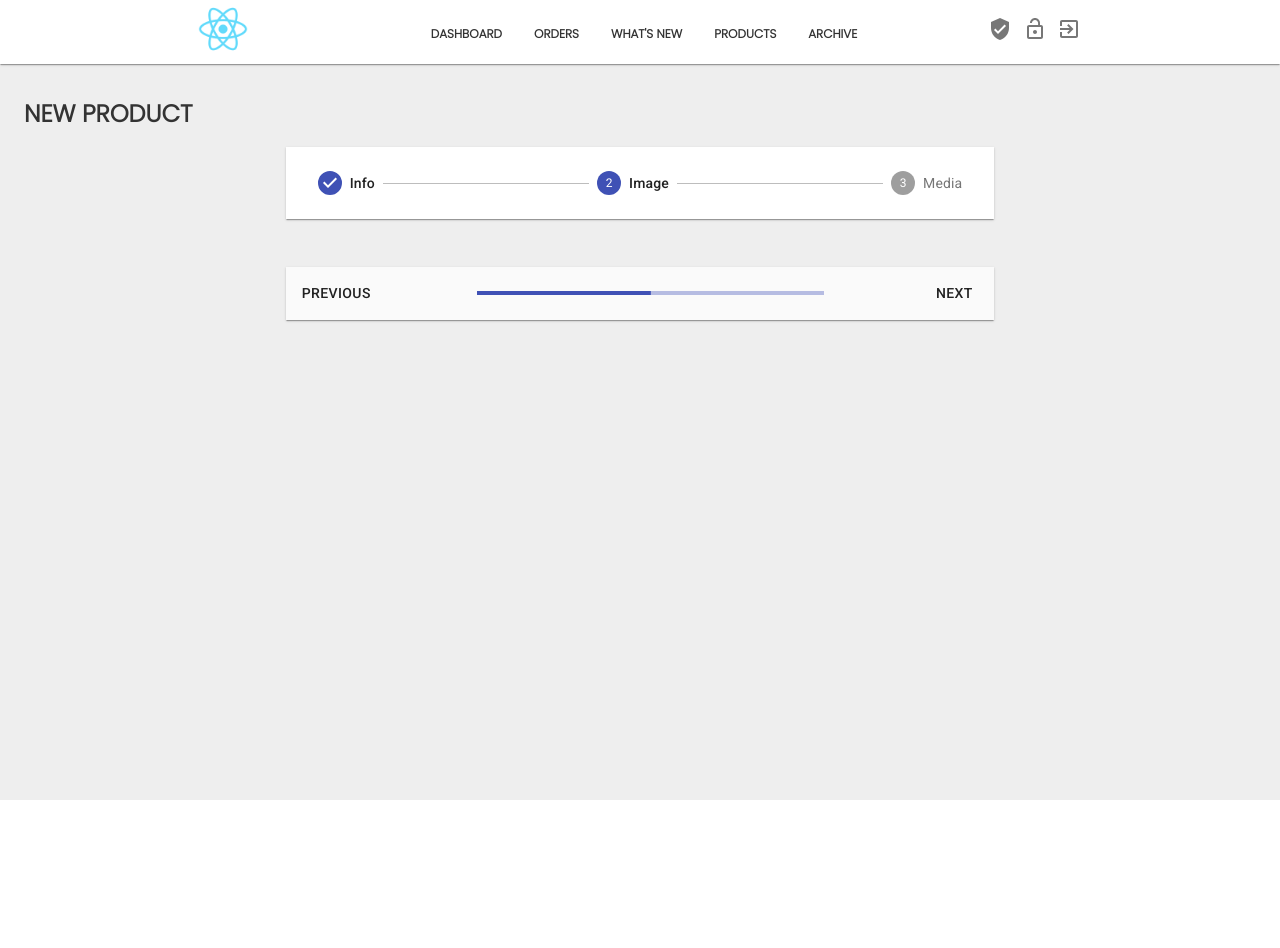
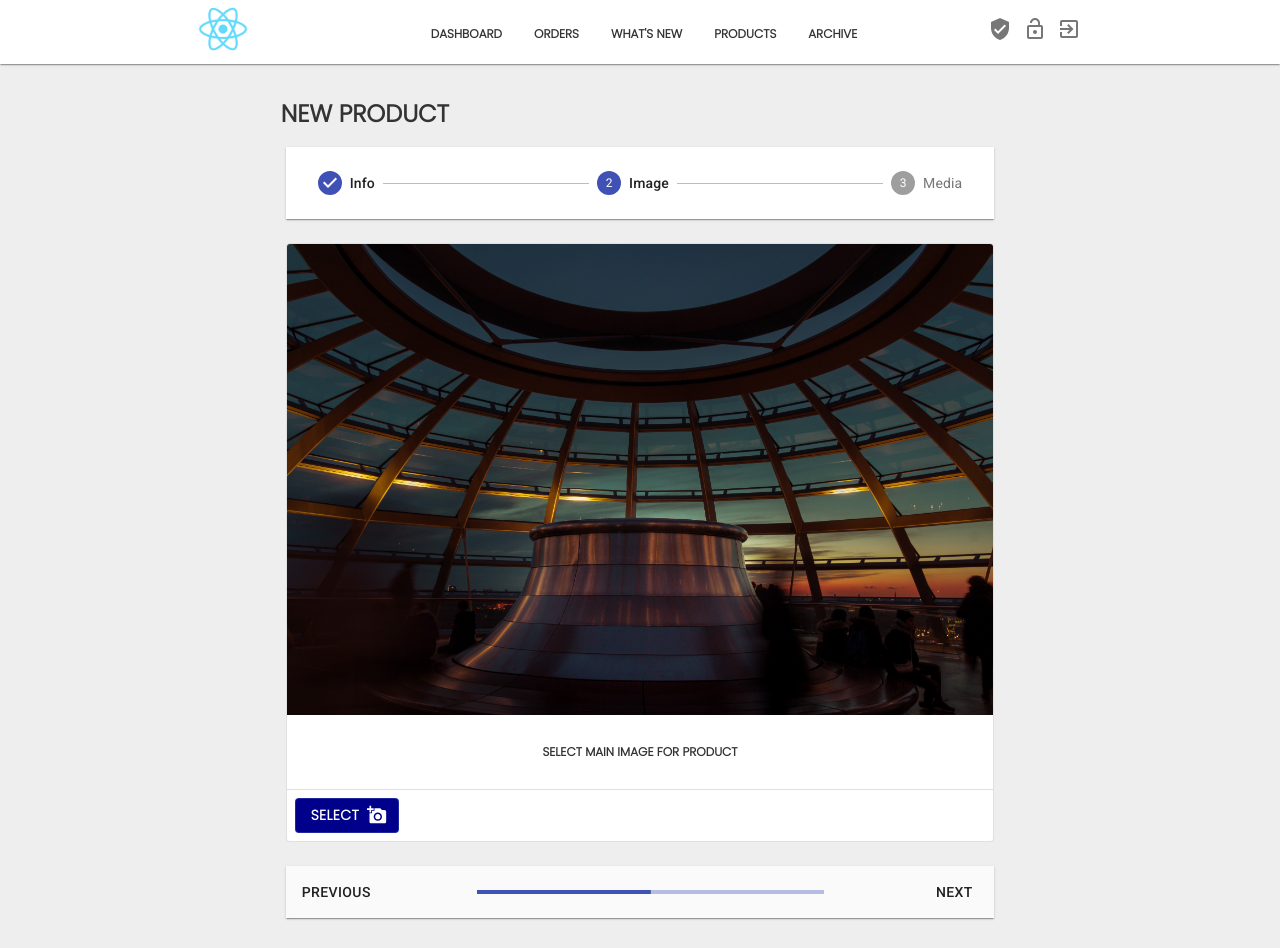
Before and after one commit to stanleyHayes/icerock-admin, a React (Create React App) app: page /product/new in a window 1280 px wide. Both pictures are taken after a click on the button "NEXT". Before the commit the page ends 800 px from the top, so only its background shows below. Built offline with nearby package versions, Linux system fonts and the light colour scheme.

Commit message:
Upload Product Image implemented

```diff
--- a/package.json
+++ b/package.json
@@ -16,6 +16,7 @@
     "react-image-gallery": "^1.0.8",
     "react-redux": "^7.2.1",
     "react-router-dom": "^5.2.0",
+    "react-sage": "^0.1.2",
     "react-scripts": "3.4.1",
     "redux": "^4.0.5",
     "redux-thunk": "^2.3.0"
--- a/src/components/shared/UploadProductImage.js
+++ b/src/components/shared/UploadProductImage.js
@@ -0,0 +1,129 @@
+import React, {useState} from "react";
+import {CardContent, Card, CardActions, Divider, Button, CardMedia, makeStyles} from "@material-ui/core";
+import {AddAPhoto, CloudUpload} from "@material-ui/icons";
+
+const UploadProductImage = () => {
+
+    const [file, setFile] = useState(null);
+    const [preview, setPreview] = useState(null);
+
+    const handleFileSelected = event => {
+        const reader = new FileReader();
+        reader.onload = () => {
+            if(reader.readyState === 2){
+                setPreview(reader.result);
+            }
+        }
+        reader.readAsDataURL(event.target.files[0]);
+        setFile(event.target.files[0]);
+    }
+
+    const handleFileUploadClick = (event) => {
+
+        event.preventDefault();
+
+        const formData = new FormData();
+        formData.append("file", file);
+    }
+
+    const useStyles = makeStyles(theme => {
+            return {
+                selectImageButton: {
+                    color: "white",
+                    fontWeight: "bold",
+                    fontFamily: "Poppins",
+                    backgroundColor: "darkblue",
+                    paddingTop: 4,
+                    paddingBottom: 4,
+                    '&:hover': {
+                        color: "darkblue"
+                    }
+                },
+                uploadImageButton:
+                    {
+                        color: "white",
+                        fontWeight: "bold",
+                        fontFamily: "Poppins",
+                        backgroundColor: "darkgreen",
+                        paddingTop: 4,
+                        paddingBottom: 4,
+                        '&:hover': {
+                            color: "darkgreen"
+                        }
+                    }
+                ,
+                icon: {
+                    color: "white",
+                    '&:hover': {
+                        color: "darkgreen"
+                    }
+                },
+                input: {
+                    display: "none"
+                }
+            }
+        }
+        )
+    ;
+
+    const classes = useStyles();
+
+
+    return (
+        <div>
+            <Card elevation={0} raised={true} variant="outlined">
+                <CardMedia
+                    component="img"
+                    src={preview || `${process.env.PUBLIC_URL}/images/hero-image-big.jpg`}/>
+                <CardContent>
+                    {
+                        (file) ? (
+                            <p className="text-align-center text font-weight-bold font-size-small">
+                                {file.name}
+                            </p>
+                        ) : (
+                            <p className="text-align-center font-weight-bold text uppercase font-size-small">
+                                Select Main Image For Product
+                            </p>
+                        )
+                    }
+                </CardContent>
+                <Divider variant="fullWidth"/>
+                <CardActions>
+                    {
+                        (!file) ? (
+                            <div>
+                                <input onChange={handleFileSelected} className={classes.input} type="file"
+                                       accept="image/*" id="product-image"/>
+                                <label htmlFor="product-image">
+                                    <Button
+                                        component="div"
+                                        fullWidth={true}
+                                        color="primary"
+                                        variant="outlined"
+                                        className={classes.selectImageButton}
+                                        endIcon={<AddAPhoto className={classes.icon}/>}>
+                                        Select
+                                    </Button>
+                                </label>
+                            </div>
+
+                        ) : (
+                            <Button
+                                onClick={handleFileUploadClick}
+                                fullWidth={true}
+                                color="primary"
+                                variant="outlined"
+                                className={classes.uploadImageButton}
+                                endIcon={<CloudUpload className={classes.icon}/>}>
+                                Upload
+                            </Button>
+                        )
+                    }
+                </CardActions>
+            </Card>
+        </div>
+    )
+}
+
+export default UploadProductImage;
--- a/src/components/shared/UploadProductMedia.js
+++ b/src/components/shared/UploadProductMedia.js
@@ -0,0 +1,23 @@
+import React from "react";
+import {CardContent, Card, CardActions, Divider, Button} from "@material-ui/core";
+
+const UploadProductMedia = () => {
+
+    return (
+        <div>
+            <Card elevation={0} raised={true} variant="outlined">
+                <CardContent>
+
+                </CardContent>
+                <Divider variant="fullWidth" />
+                <CardActions>
+                    <Button>
+                        <input type="file" />
+                    </Button>
+                </CardActions>
+            </Card>
+        </div>
+    )
+}
+
+export default UploadProductMedia;
--- a/src/pages/products/CreateProductPage.js
+++ b/src/pages/products/CreateProductPage.js
@@ -10,6 +10,8 @@ import {
     Button, makeStyles
 } from "@material-ui/core";
 import CreateProductInfo from "../../components/shared/CreateProductInfo";
+import UploadProductImage from "../../components/shared/UploadProductImage";
+import UploadProductMedia from "../../components/shared/UploadProductMedia";
 
 function CreateProductPage() {
 
@@ -34,7 +36,7 @@ function CreateProductPage() {
     }
 
     const handlePreviousClick = () => {
-        setStep(step => step + 1);
+        setStep(step => step - 1);
     }
 
     const getStepComponent = (step) => {
@@ -42,9 +44,9 @@ function CreateProductPage() {
             case 0:
                 return <CreateProductInfo/>;
             case 1:
-                return "";
+                return <UploadProductImage />;
             case 2:
-                return "";
+                return <UploadProductMedia />;
             default:
                 return <CreateProductInfo/>
         }
@@ -55,7 +57,7 @@ function CreateProductPage() {
         <Layout>
             <div className={classes.container}>
                 <Container>
-                    <Grid container={true} alignItems="center">
+                    <Grid container={true} alignItems="center" justify="center">
                         <Grid item={true} xs={12} md={7}>
                             <p className="uppercase margin-vertical-large sub-header">New Product</p>
                         </Grid>
@@ -102,7 +104,6 @@ function CreateProductPage() {
                             } steps={3}
                                 variant="progress"
                                 elevation={1}
-
                             />
                         </Grid>
                     </Grid>
```
Also changed, not shown: 1 other file (tests, documents, lock files or other folders).
